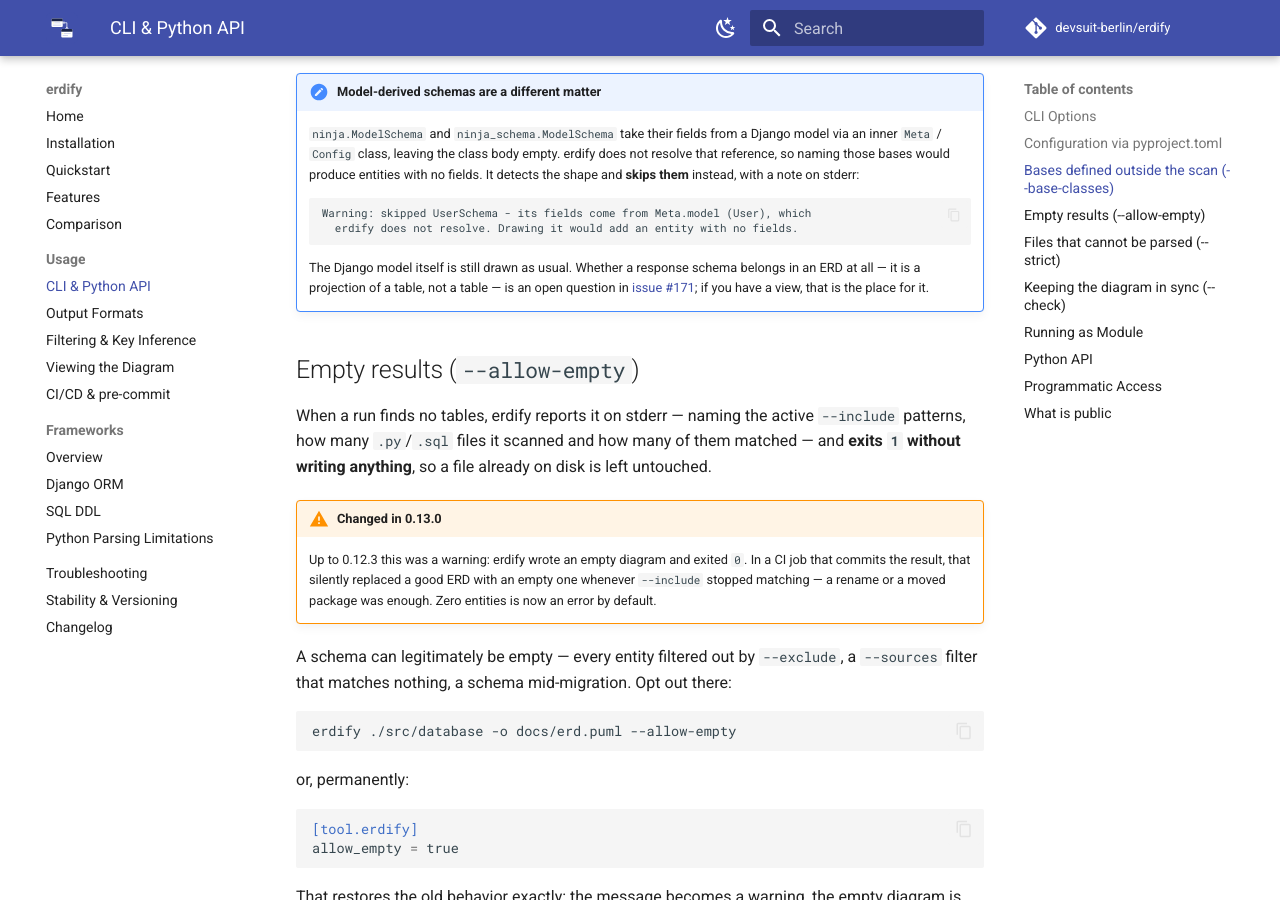
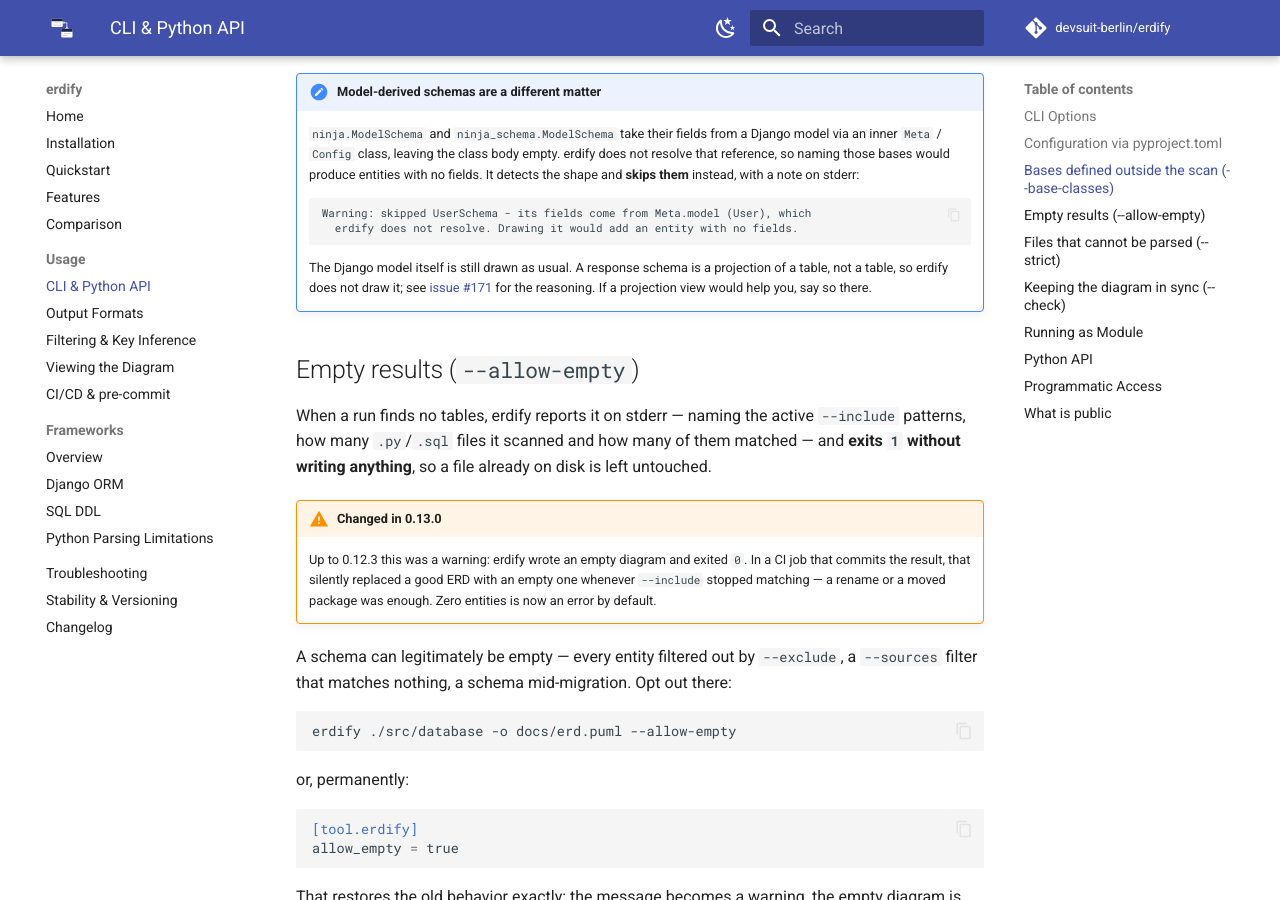
Before and after one commit to devsuit-berlin/erdify, an MkDocs documentation site: the page built from docs/usage/cli.md, in a window 1280 px wide and 900 px high, scrolled down 3173 px. Built offline with MkDocs 1.6.1 and Material for MkDocs 9.7.7, drawn with Linux system fonts in a browser that asks for light colours; comment, search, counter and statistics services are not loaded.

Commit message:
docs: record decisions on #90, #91 and #171 (#260)
## Summary

Records the decisions to close the remaining deferred issues as not
planned:

- `docs/usage/cli.md`: the django-ninja `ModelSchema` note no longer
calls #171 an "open question". Response schemas are projections and
aren't drawn, and the issue explains why and invites use cases.
- `src/erdify/inject.py` (docstring only): states the
forward-compatibility constraint #90 tracked. Keep accepting attributes
inside the markers so named regions could be added later.

No behaviour change.

## Related issues

Follows the closure of #90, #91 and #171 (not planned).

## Type of change

- [ ] Bug fix
- [ ] New feature
- [x] Documentation
- [ ] Refactor / maintenance

## Checklist

- [x] `uv run pytest` passes locally
- [x] Docs/README updated if behavior changed

````diff
--- a/docs/usage/cli.md
+++ b/docs/usage/cli.md
@@ -176,11 +176,10 @@ defined in a scanned file is picked up too.
       erdify does not resolve. Drawing it would add an entity with no fields.
     ```
 
-    The Django model itself is still drawn as usual. Whether a response schema
-    belongs in an ERD at all — it is a projection of a table, not a table — is
-    an open question in
-    [issue #171](https://github.com/devsuit-berlin/erdify/issues/171); if you
-    have a view, that is the place for it.
+    The Django model itself is still drawn as usual. A response schema is a
+    projection of a table, not a table, so erdify does not draw it; see
+    [issue #171](https://github.com/devsuit-berlin/erdify/issues/171) for the
+    reasoning. If a projection view would help you, say so there.
 
 ## Empty results (`--allow-empty`)
 
````
Also changed, not shown: 1 other file.
